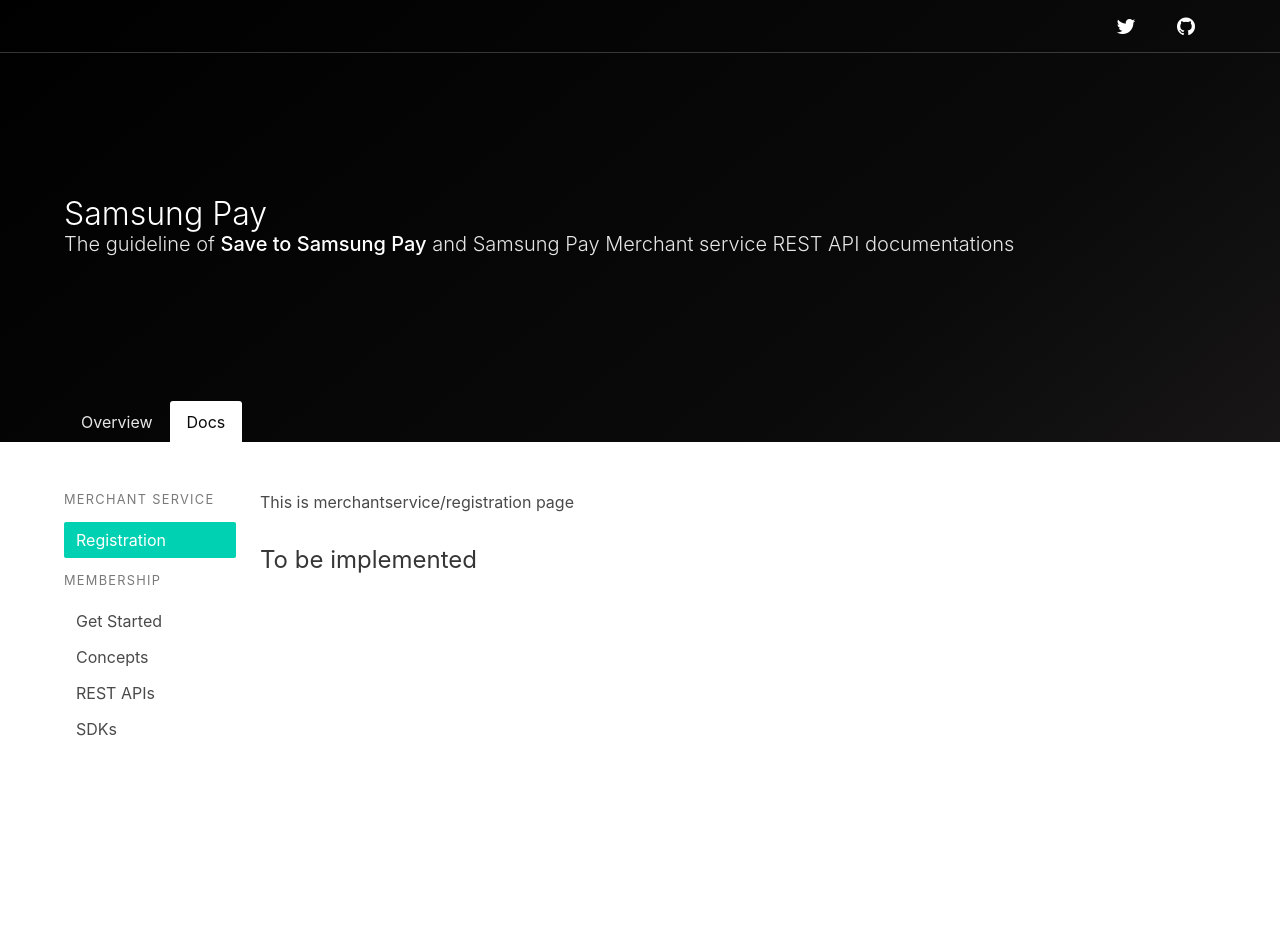
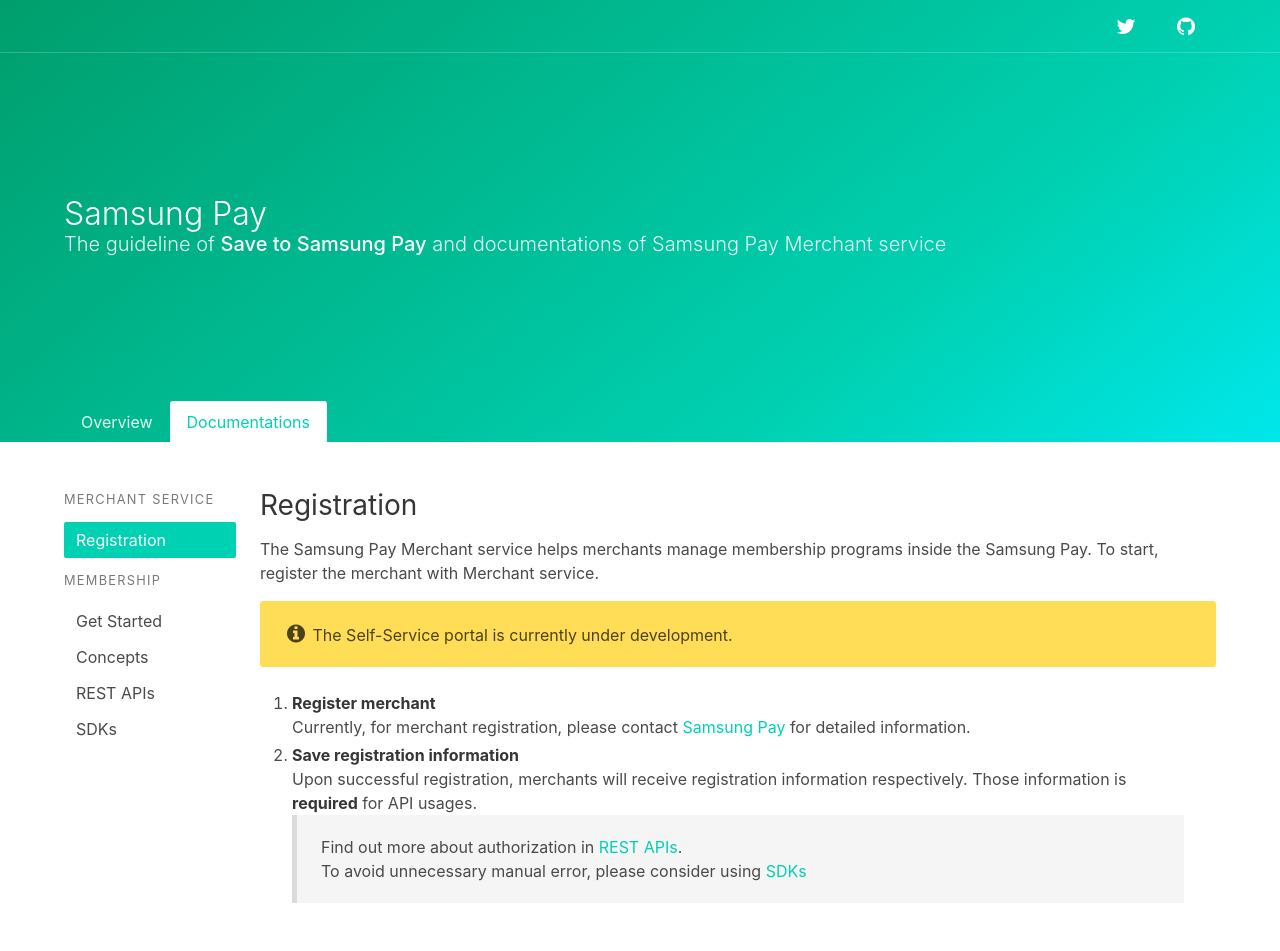
Before and after one commit to samsung-pay/sapi-doc, a Jekyll site: the page built from merchantservice/registration.md, in a window 1280 px wide. Built offline with Jekyll 4.4.1, drawn with Linux system fonts in a browser that asks for light colours; before the commit the page ends 900 px from its top, so only the background shows below that.

Commit message:
Added impls of index and registration pages

```diff
--- a/_includes/header.html
+++ b/_includes/header.html
@@ -1,4 +1,4 @@
-<section class="hero is-black is-medium is-bold">
+<section class="hero is-primary is-medium is-bold">
 
   <div class="hero-head">
     <header class="nav">
@@ -31,7 +31,7 @@
             Samsung Pay
           </p>
           <p class="subtitle">
-            The guideline  of <strong>Save to Samsung Pay</strong> and Samsung Pay Merchant service REST API documentations
+            The guideline  of <strong>Save to Samsung Pay</strong> and documentations of Samsung Pay Merchant service
           </p>
         </div>
       </div>
@@ -46,7 +46,7 @@
             <a href="{{ "/" | relative_url }}">Overview</a>
           </li>
           <li {% unless pUri == '/' %}class="is-active"{% endunless %} >
-            <a href="{{ "/merchantservice/registration" | relative_url }}">Docs</a>
+            <a href="{{ "/merchantservice/registration" | relative_url }}">Documentations</a>
           </li>
         </ul>
       </nav>
--- a/_layouts/default.html
+++ b/_layouts/default.html
@@ -15,7 +15,7 @@
       {% if pUri == '/' %}
 
       <div class="column">
-        <div class="content">
+        <div class="content is-medium">
 
           {{ content }}
 
--- a/merchantservice/registration.md
+++ b/merchantservice/registration.md
@@ -4,6 +4,27 @@ title: Registration
 uri: merchantservice/registration
 ---
 
-This is merchantservice/registration page
+## Registration
+The Samsung Pay Merchant service helps merchants manage membership programs inside the Samsung Pay. To start, register the merchant with Merchant service.
 
-### To be implemented
+<div class="notification is-warning">
+  <span class="icon">
+    <i class="fa fa-info-circle" aria-hidden="true"></i>
+  </span>
+  The Self-Service portal is currently under development.
+</div>
+
+<ol>
+  <li>
+    <strong>Register merchant</strong><br>
+    Currently, for merchant registration, please contact <a href="http://www.samsung.com/us/samsung-pay">Samsung Pay</a> for detailed information.
+  </li>
+  <li>
+    <strong>Save registration information</strong><br>
+    Upon successful registration, merchants will receive registration information respectively. Those information is <span class="is-danger"><strong>required</strong></span> for API usages.
+    <blockquote>
+      Find out more about authorization in <a href="{{ "/membership/api" | relative_url }}">REST APIs</a>.
+      <br>To avoid unnecessary manual error, please consider using <a href="{{ "/membership/sdks" | relative_url }}">SDKs</a>
+    </blockquote>
+  </li>
+</ol>
```
Also changed, not shown: index.md (+2 -10 lines), membership/concepts.md (+1 -1 lines), membership/get-started.md (+1 -1 lines).
